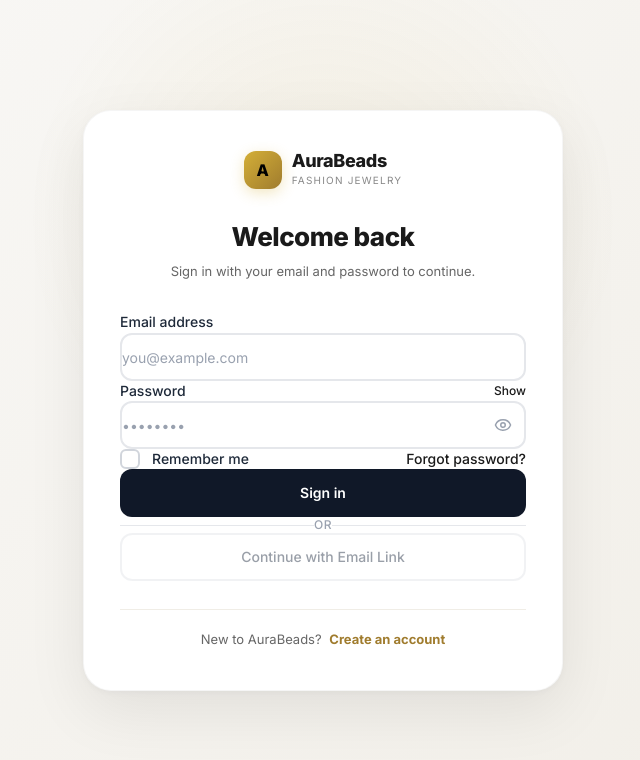
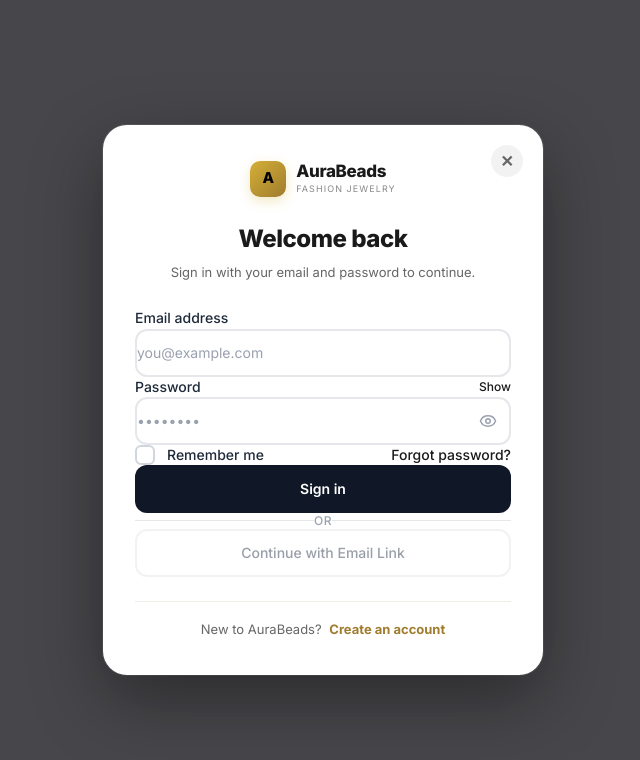
Before and after one commit to HiyanjongRai/aurabreads, a Next.js app: page /login in a window 1280 px wide. Shown: the top 760 px of the page, without its empty margins (317-957 px from the left). Built offline with nearby package versions, Linux system fonts and the light colour scheme; no server answers.

Commit message:
refactor: turn auth layout into pure floating pop-up box modal overlay with close button

```diff
--- /dev/null
+++ b/app/actions/product-delete.ts
@@ -0,0 +1,46 @@
+'use server';
+
+import { revalidatePath } from 'next/cache';
+import { getCurrentUser } from '@/lib/auth';
+import { getDb } from '@/lib/db';
+
+export type DeleteProductState = {
+  success?: boolean;
+  error?: string;
+  message?: string;
+};
+
+export async function deleteProductAction(productId: string): Promise<DeleteProductState> {
+  const user = await getCurrentUser();
+  if (!user) {
+    return { error: 'You must be signed in to delete products.' };
+  }
+
+  if (user.role !== 'ADMIN' && user.role !== 'SELLER') {
+    return { error: 'Only sellers and admins can delete products.' };
+  }
+
+  const db = getDb();
+
+  const product = await db.product.findUnique({
+    where: { id: productId },
+    select: { id: true, sellerId: true },
+  });
+
+  if (!product) {
+    return { error: 'Product not found.' };
+  }
+
+  if (user.role !== 'ADMIN' && product.sellerId !== user.id) {
+    return { error: 'You can only delete your own products.' };
+  }
+
+  await db.product.delete({ where: { id: productId } });
+
+  revalidatePath('/seller');
+  revalidatePath('/seller/products');
+  revalidatePath('/admin/products');
+  revalidatePath('/');
+
+  return { success: true, message: 'Product deleted successfully.' };
+}
--- a/components/admin/AdminProductsClient.tsx
+++ b/components/admin/AdminProductsClient.tsx
@@ -2,6 +2,7 @@
 
 import { useState, useMemo } from 'react';
 import Link from 'next/link';
+import { deleteProductAction } from '@/app/actions/product-delete';
 import {
   Search,
   PlusCircle,
@@ -601,9 +602,15 @@
                           </button>
 
                           <button
-                            onClick={() => {
-                              if (confirm(`Delete "${p.name}" from store catalog?`)) {
+                            onClick={async () => {
+                              const confirmed = window.confirm(`Delete "${p.name}" from store catalog?`);
+                              if (!confirmed) return;
+
+                              const result = await deleteProductAction(p.id);
+                              if (result.success) {
                                 setProducts((prev) => prev.filter((item) => item.id !== p.id));
+                              } else {
+                                alert(result.error || 'Unable to delete product.');
                               }
                             }}
                             style={{
--- a/components/auth/AuthLayout.tsx
+++ b/components/auth/AuthLayout.tsx
@@ -1,6 +1,5 @@
 import Link from 'next/link';
 import type { ReactNode } from 'react';
-import { Logo } from '../Logo';
 
 type AuthLayoutProps = {
   title: string;
@@ -22,71 +21,85 @@
   return (
     <main
       style={{
-        minHeight: '100vh',
-        background: 'linear-gradient(135deg, #f9f8f6 0%, #f1eee7 100%)',
+        position: 'fixed',
+        inset: 0,
+        zIndex: 100,
+        background: 'rgba(10, 10, 15, 0.75)',
+        backdropFilter: 'blur(12px)',
         display: 'flex',
         alignItems: 'center',
         justifyContent: 'center',
-        padding: '32px 16px',
+        padding: '20px',
         fontFamily: 'Inter, sans-serif',
-        position: 'relative',
       }}
     >
-      {/* Soft Ambient Background Glows */}
-      <div
-        style={{
-          position: 'fixed',
-          top: '-10%',
-          left: '50%',
-          transform: 'translateX(-50%)',
-          width: '600px',
-          height: '600px',
-          background: 'radial-gradient(circle, rgba(212,175,55,0.08) 0%, rgba(255,255,255,0) 70%)',
-          pointerEvents: 'none',
-          zIndex: 0,
-        }}
-      />
-
-      {/* Centered White Pop-up Card */}
+      {/* Floating Pop-up Box Card */}
       <div
         style={{
           position: 'relative',
-          zIndex: 10,
           width: '100%',
-          maxWidth: '480px',
+          maxWidth: '440px',
+          maxHeight: '90vh',
+          overflowY: 'auto',
           background: '#ffffff',
-          borderRadius: '28px',
-          padding: '40px 36px',
-          boxShadow: '0 20px 60px rgba(0, 0, 0, 0.08), 0 2px 8px rgba(0, 0, 0, 0.04)',
-          border: '1px solid rgba(0, 0, 0, 0.04)',
+          borderRadius: '24px',
+          padding: '36px 32px',
+          boxShadow: '0 25px 70px rgba(0, 0, 0, 0.4), 0 0 0 1px rgba(255, 255, 255, 0.1)',
+          animation: 'fadeInPop 0.25s cubic-bezier(0.16, 1, 0.3, 1)',
         }}
       >
-        {/* Brand Logo Header */}
-        <div style={{ display: 'flex', justifyContent: 'center', marginBottom: '28px' }}>
+        {/* Close / Return to Home Button */}
+        <Link
+          href="/"
+          style={{
+            position: 'absolute',
+            top: '20px',
+            right: '20px',
+            width: '32px',
+            height: '32px',
+            borderRadius: '50%',
+            background: 'rgba(0, 0, 0, 0.05)',
+            border: 'none',
+            color: '#666666',
+            display: 'flex',
+            alignItems: 'center',
+            justifyContent: 'center',
+            textDecoration: 'none',
+            fontSize: '16px',
+            fontWeight: 700,
+            transition: 'all 0.15s ease',
+          }}
+          title="Close and return to store"
+        >
+          ✕
+        </Link>
+
+        {/* Brand Logo */}
+        <div style={{ display: 'flex', justifyContent: 'center', marginBottom: '24px' }}>
           <Link href="/" style={{ textDecoration: 'none' }}>
             <div style={{ display: 'flex', alignItems: 'center', gap: '10px' }}>
               <div
                 style={{
-                  width: '38px',
-                  height: '38px',
-                  borderRadius: '12px',
+                  width: '36px',
+                  height: '36px',
+                  borderRadius: '10px',
                   background: 'linear-gradient(135deg, #d4af37, #a07c2e)',
                   display: 'flex',
                   alignItems: 'center',
                   justifyContent: 'center',
                   color: '#000000',
                   fontWeight: 800,
-                  fontSize: '16px',
-                  boxShadow: '0 4px 14px rgba(212,175,55,0.3)',
+                  fontSize: '15px',
+                  boxShadow: '0 4px 12px rgba(212,175,55,0.3)',
                 }}
               >
                 A
               </div>
               <div style={{ textAlign: 'left' }}>
-                <span style={{ fontSize: '18px', fontWeight: 800, color: '#1a1a1a', letterSpacing: '-0.02em', display: 'block', lineHeight: 1.1 }}>
+                <span style={{ fontSize: '17px', fontWeight: 800, color: '#1a1a1a', letterSpacing: '-0.02em', display: 'block', lineHeight: 1.1 }}>
                   AuraBeads
                 </span>
-                <span style={{ fontSize: '10px', color: '#888888', letterSpacing: '0.12em', textTransform: 'uppercase', display: 'block', marginTop: '2px' }}>
+                <span style={{ fontSize: '9px', color: '#888888', letterSpacing: '0.12em', textTransform: 'uppercase', display: 'block', marginTop: '2px' }}>
                   Fashion Jewelry
                 </span>
               </div>
@@ -95,11 +108,11 @@
         </div>
 
         {/* Title & Subtitle */}
-        <div style={{ textAlign: 'center', marginBottom: '28px' }}>
-          <h1 style={{ fontSize: '26px', fontWeight: 800, color: '#1a1a1a', letterSpacing: '-0.02em', margin: 0 }}>
+        <div style={{ textAlign: 'center', marginBottom: '24px' }}>
+          <h1 style={{ fontSize: '24px', fontWeight: 800, color: '#1a1a1a', letterSpacing: '-0.02em', margin: 0 }}>
             {title}
           </h1>
-          <p style={{ fontSize: '13px', color: '#666666', marginTop: '6px', lineHeight: 1.5 }}>
+          <p style={{ fontSize: '13px', color: '#666666', marginTop: '6px', lineHeight: 1.4 }}>
             {subtitle}
           </p>
         </div>
@@ -107,8 +120,8 @@
         {/* Form Body */}
         <div>{children}</div>
 
-        {/* Card Footer Link */}
-        <div style={{ marginTop: '28px', paddingTop: '20px', borderTop: '1px solid #f0ede6', textAlign: 'center', fontSize: '13px', color: '#666666' }}>
+        {/* Footer Link */}
+        <div style={{ marginTop: '24px', paddingTop: '18px', borderTop: '1px solid #f0ede6', textAlign: 'center', fontSize: '13px', color: '#666666' }}>
           {footerText}{' '}
           <Link
             href={footerHref}
```
